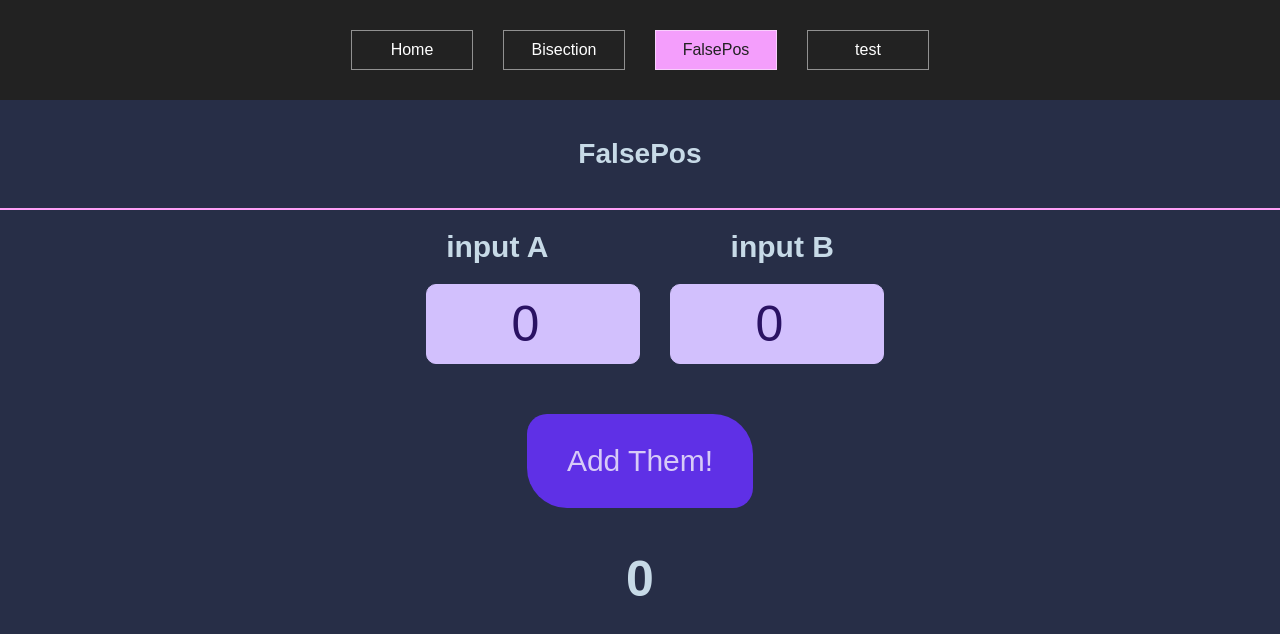
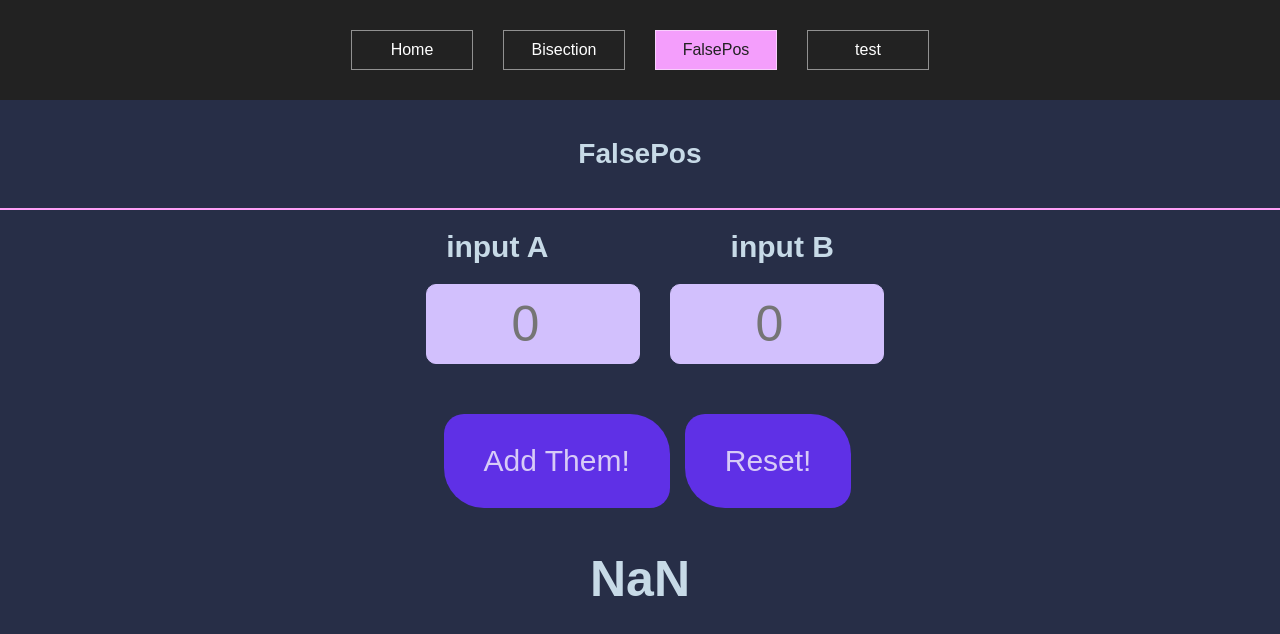
Before and after one commit to tamm19512/hello-react, a React (Create React App) app: page /FalsePos in a window 1280 px wide. Shown: the top 634 px of the page. Built offline with nearby package versions, Linux system fonts and the light colour scheme.

Commit message:
fn reset number

```diff
--- a/src/App.css
+++ b/src/App.css
@@ -21,6 +21,8 @@ button {
   /* margin-bottom: 2px; */
   color: #d7cbf7;
   cursor: pointer;
+
+  margin-left: 15px;
 }
 
 input {
--- a/src/FalsePos.js
+++ b/src/FalsePos.js
@@ -5,15 +5,22 @@ import './App.css';
 
 function FalsePos() {
 
-        const [number1, setNumber1] = useState(0);
-        const [number2, setNumber2] = useState(0);
+        const [number1, setNumber1] = useState();
+        const [number2, setNumber2] = useState();
         const [total, setTotal] = useState(number1 + number2);
 
         function calculateTotal() {
 
 
             setTotal(number1 + number2);
-          }
+        }
+
+        function reset() {
+
+
+            setNumber1('');
+            setNumber2('');
+        }
 
         return(
 
@@ -51,6 +58,8 @@ function FalsePos() {
 
 
                         <button onClick={calculateTotal}>Add Them!</button>
+                        <button onClick={reset}>Reset!</button>
+
                         <h2>{total}</h2>
 
             </div>
```
